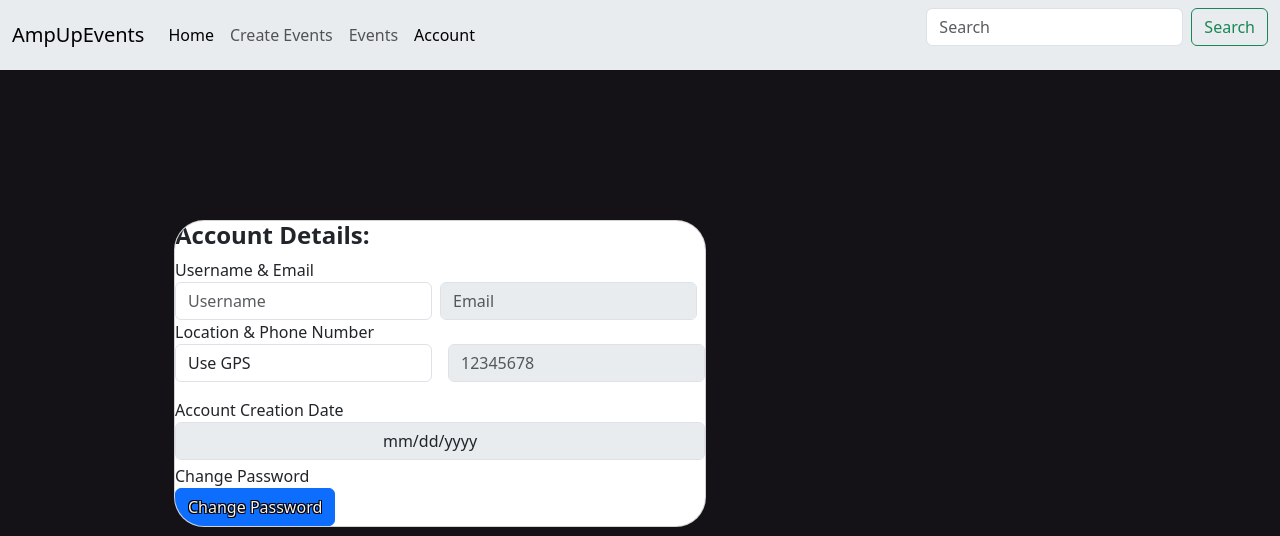
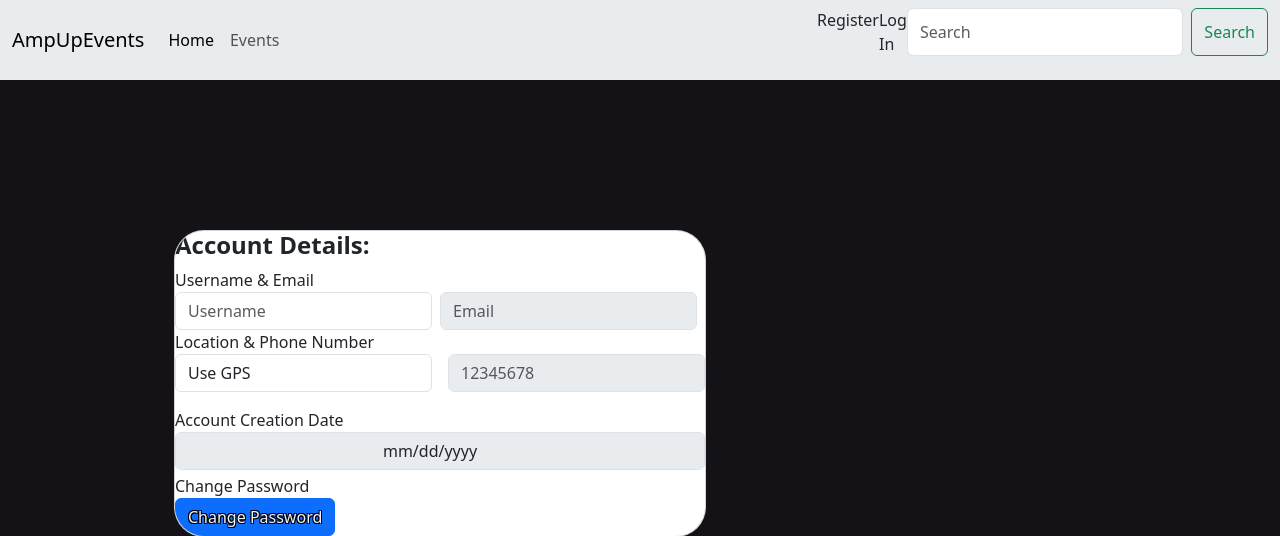
Before and after one commit to T3nuous/IAB207-2, a Flask app: page /booking-history in a window 1280 px wide. Shown: the top 536 px of the page. Run offline with Flask 3, Linux system fonts and the light colour scheme; some libraries are stand-ins or nearby versions.

Commit message:
Fixed Navbar, logout/login button

```diff
--- a/a3_starter_code/projectfile/website/forms.py
+++ b/a3_starter_code/projectfile/website/forms.py
@@ -17,7 +17,7 @@ class RegisterForm(FlaskForm):
     surname = StringField("Surname", validators=[InputRequired()])
     email = StringField("Email Address", validators=[InputRequired(), Email("Please enter a valid email")])
     mobileNumber = StringField("Mobile Number", validators=[InputRequired(),
-                                                              Length(min=7, max=20, message="Field must be between 7 and 20 digits."),
+                                                              Length(min=7, max=10, message="Field must be between 7 and 10 digits."),
                                                               Regexp(r'^\+?[0-9\s\-()]*$', message="Please only input valid phone characters.")])
     streetAddress = StringField("Street Address",  validators=[InputRequired(), Length(max=150)])
     password=PasswordField("Password", validators=[InputRequired(),
--- a/a3_starter_code/projectfile/website/templates/base.html
+++ b/a3_starter_code/projectfile/website/templates/base.html
@@ -4,7 +4,8 @@
     <meta charset="utf-8">
     <meta name="viewport" content="width=device-width, initial-scale=1">
     <title>IAB207 Assignment 3</title>
-    <link href="https://cdn.jsdelivr.net/npm/bootstrap@5.3.2/dist/css/bootstrap.min.css" rel="stylesheet" integrity="sha384-T3c6CoIi6uLrA9TneNEoa7RxnatzjcDSCmG1MXxSR1GAsXEV/Dwwykc2MPK8M2HN" crossorigin="anonymous">
+    <link href="https://cdn.jsdelivr.net/npm/bootstrap@5.3.2/dist/css/bootstrap.min.css" rel="stylesheet"
+        integrity="sha384-T3c6CoIi6uLrA9TneNEoa7RxnatzjcDSCmG1MXxSR1GAsXEV/Dwwykc2MPK8M2HN" crossorigin="anonymous">
 
     {% block head %}
 
@@ -30,16 +31,25 @@
                             <a class="nav-link active" aria-current="page" href="/">Home</a>
                         </li>
                         <li class="nav-item">
-                            <a class="nav-link" href="events/create">Create Events</a>
+                            <a class="nav-link" href="/events/">Events</a>
                         </li>
+                        {% if current_user.is_authenticated %}
                         <li class="nav-item">
-                            <a class="nav-link" href="/events/ID">Events</a>
+                            <a class="nav-link" href="{{ url_for('event.create') }}">Create Events</a>
                         </li>
-                        <li class="nav-item">
-                            <a class="nav-link {% if request.endpoint == 'main.booking_history' %}active{% endif %}" href="{{ url_for('main.booking_history') }}">Account</a>
-                        </li>
+                        {% endif %}
+
                     </ul>
                     <form class="d-flex" role="search">
+                        <!-- Register/Login/Logout and welcome -->
+                        {% if current_user.is_authenticated %}
+                        <a class="nav-item nav-link disabled text-muted" href="#">Welcome {{current_user.firstName}}</a>
+                        <a class="nav-item nav-link" href="{{ url_for('auth.logout') }}">Log Out</a>
+                        <a class="nav-link {% if request.endpoint == 'main.booking_history' %}active{% endif %}" href="{{ url_for('main.booking_history') }}">Account</a>
+                        {% else %}
+                        <a class="nav-item nav-link" href="{{ url_for('auth.register') }}">Register</a>
+                        <a class="nav-item nav-link" href="{{ url_for('auth.login') }}">Log In</a>
+                        {% endif %}
                         <input class="form-control me-2" type="search" placeholder="Search" aria-label="Search">
                         <button class="btn btn-outline-success" type="submit">Search</button>
                     </form>
@@ -72,7 +82,9 @@
     <footer class="footer">
         <!-- Your footer should go here -->
     </footer>
-    <script src="https://cdn.jsdelivr.net/npm/bootstrap@5.3.2/dist/js/bootstrap.bundle.min.js" integrity="sha384-C6RzsynM9kWDrMNeT87bh95OGNyZPhcTNXj1NW7RuBCsyN/o0jlpcV8Qyq46cDfL" crossorigin="anonymous"></script>
+    <script src="https://cdn.jsdelivr.net/npm/bootstrap@5.3.2/dist/js/bootstrap.bundle.min.js"
+        integrity="sha384-C6RzsynM9kWDrMNeT87bh95OGNyZPhcTNXj1NW7RuBCsyN/o0jlpcV8Qyq46cDfL"
+        crossorigin="anonymous"></script>
 </body>
 
 </html>
```
Also changed, not shown: a3_starter_code/projectfile/instance/sitedata.sqlite.
